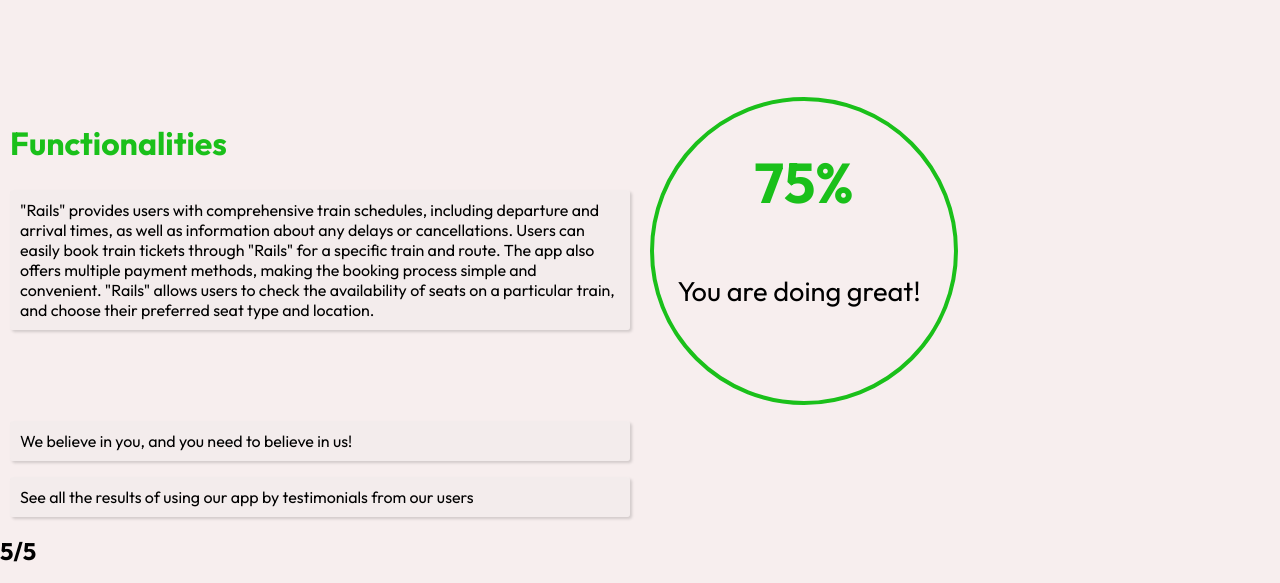
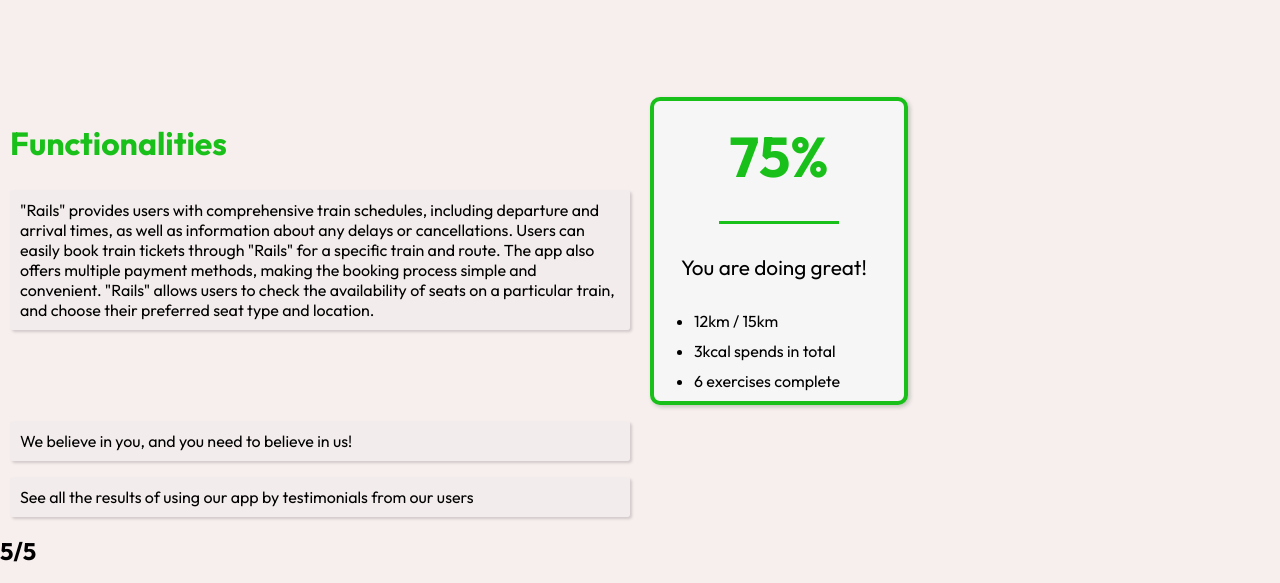
Before and after one commit to Fellipe-Barradas/FitTrack-landing-page, a website: page public/index.html in a window 1280 px wide. Shown: the part 175-758 px from the top of the page. Drawn offline with Linux system fonts and the light colour scheme.

Commit message:
Criado e estilizado o card-progress

```diff
--- a/SCSS/modules/_card-progress.scss
+++ b/SCSS/modules/_card-progress.scss
@@ -1,23 +1,33 @@
 .progress-circle{
-    width: 300px;
+    width: 250px;
     height: 300px;
+    border-radius: 10px;
     margin-left: 20px;
     display: border-box;
-    border-radius: 50%;
     background-color: none;
+    background-color: rgb(247, 246, 246);
     border: 4px solid rgb(26, 192, 26);
+    box-shadow: 2px 2px 4px rgba(8, 66, 8, 0.24);
 }
 .progress-circle h2{
     text-align: center;
+    border-bottom: 3px solid rgb(26, 192, 26);
+    width: 120px;
+    height: 100px;
+    margin: auto;
+    margin-top: 20px;
     color: rgb(26, 192, 26);
     font-size: 3.5rem;
 }
 .progress-circle p{
     box-shadow: none;
-    width: 250px;
-    font-size: 1.7rem;
+    width: 200px;
+    font-size: 1.3rem;
     text-align: center;
     border-radius: 10px;
     background-color: rgba(0, 0, 0, 0);
     color: black;
 }
+.progress-circle li{
+    margin-top: 10px;
+}
--- a/public/index.html
+++ b/public/index.html
@@ -34,6 +34,11 @@
             <div class="progress-circle">
                 <h2>75%</h2>
                 <P>You are doing great!</P>
+                <ul>
+                    <li>12km / 15km</li>
+                    <li>3kcal spends in total</li>
+                    <li>6 exercises complete</li>
+                </ul>
             </div>
         </div>
 
```
Also changed, not shown: CSS/style.css.
